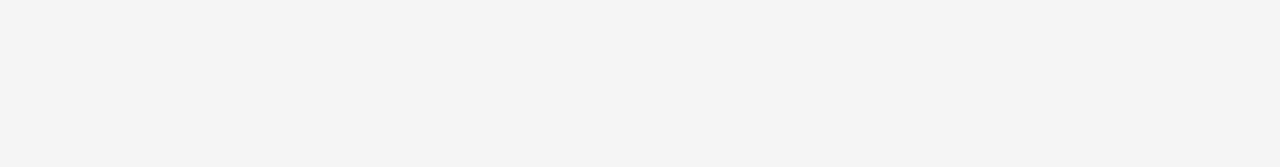
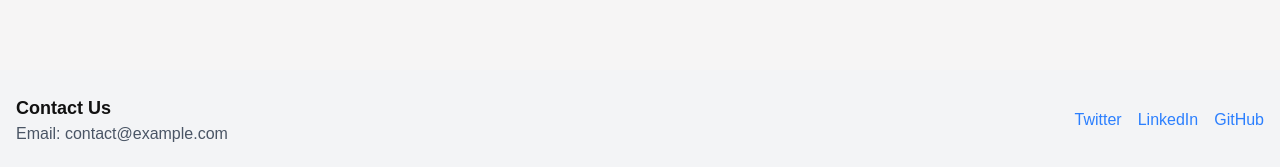
Before and after one commit to weeezik/resumeganizer, a Next.js app: page / in a window 1280 px wide. Shown: the part 842-1009 px from the top of the page. Before the commit the page ends 912 px from the top, so only its background shows below. Built offline with nearby package versions, Linux system fonts and the light colour scheme; no server answers; the database is empty.

Commit message:
add footer

```diff
--- /dev/null
+++ b/app/components/Footer.tsx
@@ -0,0 +1,23 @@
+import React from 'react';
+
+const Footer = () => {
+  return (
+    <footer className="bg-gray-100 py-6">
+      <div className="container mx-auto px-4">
+        <div className="flex flex-col md:flex-row justify-between items-center">
+          <div className="mb-4 md:mb-0">
+            <h3 className="text-lg font-semibold">Contact Us</h3>
+            <p className="text-gray-600">Email: contact@example.com</p>
+          </div>
+          <div className="flex space-x-4">
+            <a href="https://twitter.com" className="text-blue-500 hover:text-blue-700">Twitter</a>
+            <a href="https://linkedin.com" className="text-blue-500 hover:text-blue-700">LinkedIn</a>
+            <a href="https://github.com" className="text-blue-500 hover:text-blue-700">GitHub</a>
+          </div>
+        </div>
+      </div>
+    </footer>
+  );
+};
+
+export default Footer;
--- a/app/layout.tsx
+++ b/app/layout.tsx
@@ -3,6 +3,7 @@ import { Geist, Geist_Mono } from "next/font/google";
 import "./globals.css";
 import { AuthProvider } from '@/context/AuthContext'
 import Navbar from '@/components/Navbar'
+import Footer from './components/Footer'
 
 const geistSans = Geist({
   variable: "--font-geist-sans",
@@ -32,6 +33,7 @@ export default function RootLayout({
         <AuthProvider>
           <Navbar />
           {children}
+          <Footer />
         </AuthProvider>
       </body>
     </html>
```
